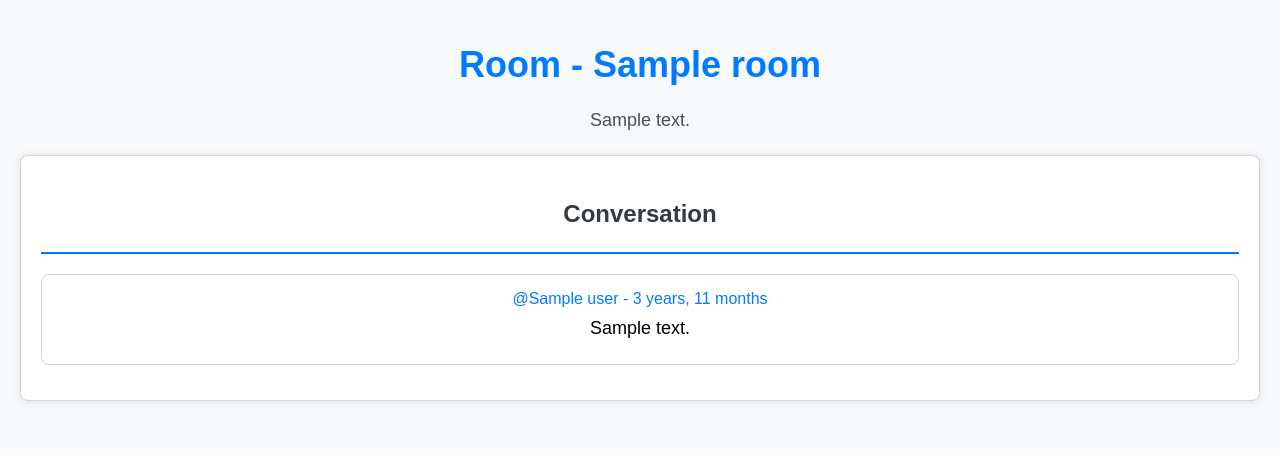
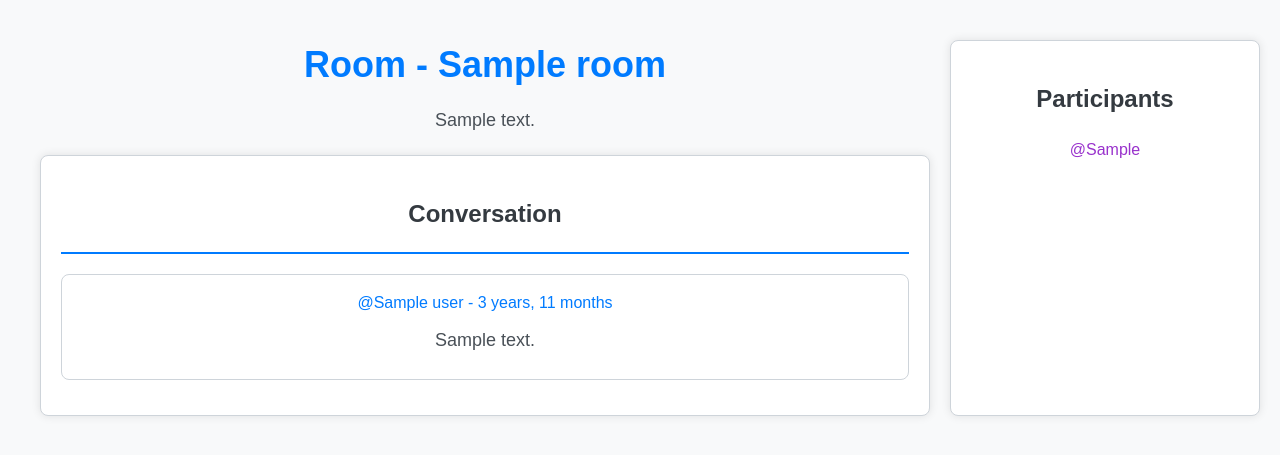
Before and after one commit to virendra-pilaniya/KnockTalk-Voice, a Django app: template base/templates/base/room.html in a window 1280 px wide. Shown: the top 455 px of the page. Run offline with Django 5.2, Linux system fonts and the light colour scheme; the template is opened without the code that fills it: most values are stand-ins (such as "Sample title", 1, 10 or a date in 2020).

Commit message:
css improved

```diff
--- a/base/models.py
+++ b/base/models.py
@@ -12,6 +12,8 @@ class Room(models.Model):
     topic = models.ForeignKey(Topic, on_delete = models.SET_NULL, null = True)
     name = models.CharField(max_length = 50)
     description = models.TextField(null = True, blank = True)
+    participants = models.ManyToManyField(
+        User, related_name='participants', blank=True)
     updated_at = models.DateTimeField(auto_now = True)
     created_at = models.DateTimeField(auto_now_add = True)
 
--- a/base/templates/base/room.html
+++ b/base/templates/base/room.html
@@ -4,11 +4,86 @@
     <meta charset="UTF-8">
     <meta name="viewport" content="width=device-width, initial-scale=1.0">
     <title>Room - {{ room.name }}</title>
+
+    <style>
+        body {
+            font-family: 'Arial', sans-serif;
+            text-align: center;
+            padding: 20px;
+            background-color: #f8f9fa;
+            margin: 0;
+            display: grid;
+            grid-template-columns: 3fr 1fr; /* Adjusted the typo here */
+        }
+
+        .room-container {
+            margin: 0 20px; /* Add some margin to the room container for spacing */
+        }
+
+        h1 {
+            color: #007BFF;
+            margin-bottom: 20px;
+            font-size: 36px;
+        }
+
+        p {
+            color: #495057;
+            font-size: 18px;
+            line-height: 1.6;
+        }
+
+        div.comment-form {
+            margin-top: 20px;
+        }
+
+        .comment-form form {
+            display: flex;
+            justify-content: center;
+            align-items: center;
+        }
+
+        .comment-form input[type="text"] {
+            width: 70%;
+            padding: 10px;
+            border: 1px solid #ced4da;
+            border-radius: 5px;
+            margin-right: 10px;
+        }
+
+        .comment-form input[type="submit"] {
+            background-color: #007BFF;
+            color: #fff;
+            padding: 10px 20px;
+            border: none;
+            border-radius: 5px;
+            cursor: pointer;
+        }
+
+        .comment-form input[type="submit"]:hover {
+            background-color: #0056b3;
+        }
+
+        div.participants-container {
+            background-color: #fff;
+            border: 1px solid #ced4da;
+            border-radius: 8px;
+            padding: 20px;
+            margin-top: 20px;
+            box-shadow: 0 0 10px rgba(0, 0, 0, 0.1);
+        }
+
+        h3 {
+            color: #343a40;
+            font-size: 24px;
+        }
+    </style>
+
 </head>
-<body style="font-family: 'Arial', sans-serif; text-align: center; padding: 20px; background-color: #f8f9fa; margin: 0;">
+<body>
 
-    <h1 style="color: #007BFF; margin-bottom: 20px; font-size: 36px;">Room - {{ room.name }}</h1>
-    <p style="color: #495057; font-size: 18px; line-height: 1.6;">{{ room.description }}</p>
+    <div class="room-container">
+        <h1>Room - {{ room.name }}</h1>
+        <p>{{ room.description }}</p>
 
         <div style="background-color: #fff; border: 1px solid #ced4da; border-radius: 8px; padding: 20px; margin-top: 20px; box-shadow: 0 0 10px rgba(0, 0, 0, 0.1);">
             <h3 style="color: #343a40; font-size: 24px;">Conversation</h3>
@@ -23,12 +98,20 @@
         </div>
 
         {% if request.user.is_authenticated %}
-    <div class = "comment-form">
-        <form method = "POST" action = "">
+        <div class="comment-form">
+            <form method="POST" action="">
                 {% csrf_token %}
-            <input type = "text" name = "body" placeholder = "Write your messages here">
+                <input type="text" name="body" placeholder="Write your messages here">
             </form>
         </div>
         {% endif %}
+    </div>
+
+    <div class="participants-container">
+        <h3>Participants</h3>
+        {% for room_participant in participants %}
+           <p style="margin: 0; font-size: 16px; color: #9932CC;"> @{{ room_participant }}</p>
+        {% endfor %}
+    </div>
 </body>
 </html>
--- a/base/views.py
+++ b/base/views.py
@@ -70,6 +70,7 @@ def home(request):
 def room(request, pk):
     room = Room.objects.get(id=pk)
     room_message = room.message_set.all().order_by('-created_at')
+    participant = room.participants.all()
 
     if request.method == 'POST':
         message = Message.objects.create(
@@ -77,9 +78,10 @@ def room(request, pk):
             room = room,
             body = request.POST.get('body')
         )
+        room.participants.add(request.user)
         return redirect('room', pk=room.id)
 
-    context = {'room' : room, 'room_message' : room_message}
+    context = {'room' : room, 'room_message' : room_message, 'participants' : participant}
     return render(request, 'base/room.html', context)
 
 @login_required(login_url='/login')
```
Also changed, not shown: base/migrations/0003_alter_room_options_room_participants.py (added), db.sqlite3. Lines whose indentation alone changed are shown as unchanged.
